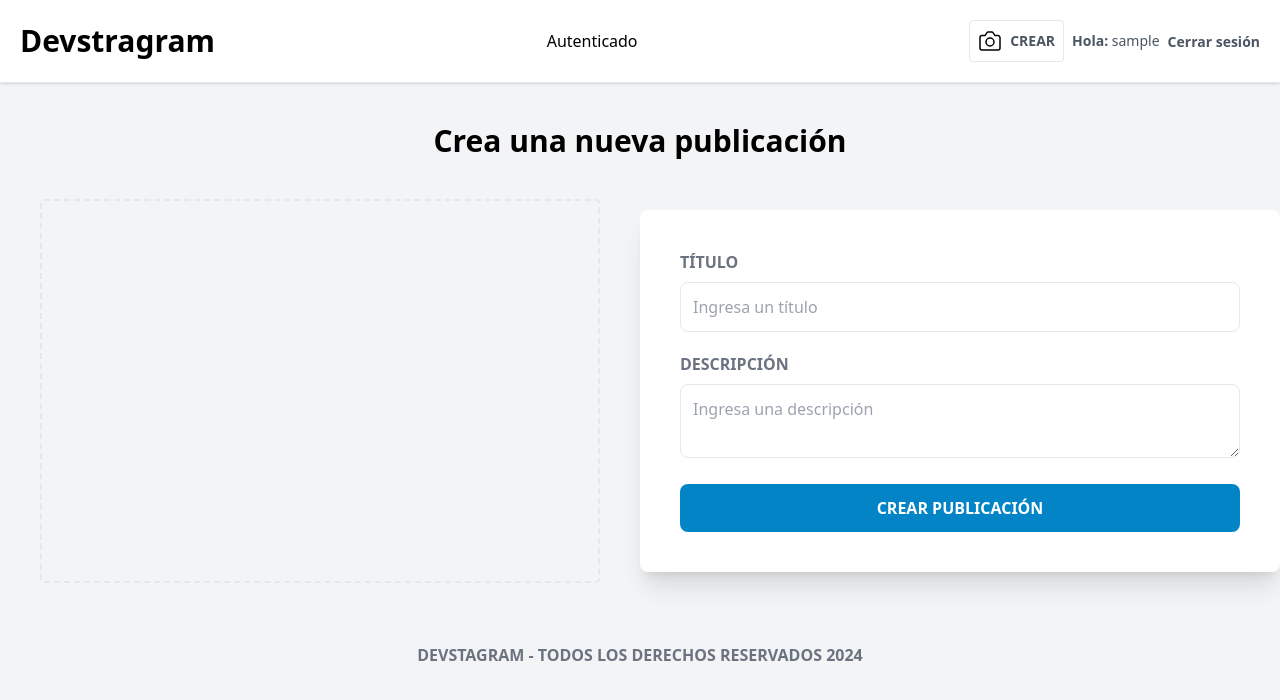
After one commit to maykchom/devstagram, a Laravel app: page /posts/create in a window 1280 px wide. The commit adds this page. Shown: the top 700 px of the page. Run offline with Laravel 9, Linux system fonts and the light colour scheme; the visitor is signed in with stand-in values (Sample User, id 1); style sheets or scripts are compiled from the project's sources; some libraries are stand-ins or nearby versions.

Commit message:
avance
se corrigió el login, se integró dropzone y se agregó vista de subir foto

```diff
--- a/app/Http/Controllers/LoginController.php
+++ b/app/Http/Controllers/LoginController.php
@@ -13,15 +13,17 @@ class LoginController extends Controller
 
     public function store(Request $request)
     {
+
         $this->validate($request,[
             'email' => 'required|email',
             'password' => 'required'
         ]);
 
-        if (!auth()->attempt($request->only('email', 'password'))) {
+
+        if (!auth()->attempt($request->only('email', 'password'), $request->remember)) {
             return back()->with('mensaje', 'Credenciales incorrectas');
         }
 
-        return redirect()->route('posts.index');
+        return redirect()->route('posts.index', auth()->user()->username);
     }
 }
--- a/app/Http/Controllers/PostController.php
+++ b/app/Http/Controllers/PostController.php
@@ -2,6 +2,7 @@
 
 namespace App\Http\Controllers;
 
+use App\Models\User;
 use Illuminate\Http\Request;
 
 class PostController extends Controller
@@ -12,8 +13,13 @@ class PostController extends Controller
         $this->middleware('auth');
     }
 
-    public function index()
+    public function index(User $user)
     {
-        return view('dashboard');
+        return view('dashboard', ['user'=>$user]);
+    }
+
+    public function create()
+    {
+        return view('posts.create');
     }
 }
--- a/composer.json
+++ b/composer.json
@@ -7,6 +7,7 @@
     "require": {
         "php": "^8.0.2",
         "guzzlehttp/guzzle": "^7.2",
+        "intervention/image": "^2.7",
         "laravel/framework": "^9.19",
         "laravel/sanctum": "^3.0",
         "laravel/tinker": "^2.7"
--- a/config/app.php
+++ b/config/app.php
@@ -194,7 +194,7 @@ return [
         // App\Providers\BroadcastServiceProvider::class,
         App\Providers\EventServiceProvider::class,
         App\Providers\RouteServiceProvider::class,
-
+        Intervention\Image\ImageServiceProvider::class
     ],
 
     /*
@@ -210,6 +210,7 @@ return [
 
     'aliases' => Facade::defaultAliases()->merge([
         // 'ExampleClass' => App\Example\ExampleClass::class,
+        'Image' => \Intervention\Image\Facades\Image::class
     ])->toArray(),
 
 ];
--- a/package.json
+++ b/package.json
@@ -12,5 +12,8 @@
         "postcss": "^8.4.40",
         "tailwindcss": "^3.4.7",
         "vite": "^4.0.0"
+    },
+    "dependencies": {
+        "dropzone": "^6.0.0-beta.2"
     }
 }
--- a/resources/js/app.js
+++ b/resources/js/app.js
@@ -1 +1,28 @@
-import './bootstrap';
+import Dropzone from "dropzone";
+
+Dropzone.autoDiscover = false;
+
+const dropzone = new Dropzone('#dropzone',{
+    dictDefaultMessage:'Sube aquí tu imagen',
+    acceptedFiles:".png,.jpg,.jpeg,.gif",
+    addRemoveLinks:true,
+    dictRemoveFile: 'Borrar archivo',
+    maxFiles:1,
+    uploadMultiple: false,
+});
+
+dropzone.on('sending', function(file, xhr, formData){
+    console.log(file);
+});
+
+dropzone.on('success', function(file, response){
+    console.log(response);
+});
+
+dropzone.on('error', function(file, message){
+    console.log(message);
+});
+
+dropzone.on('removedfile', function(){
+    console.log('Archivo eliminado');
+});
--- a/resources/views/auth/login.blade.php
+++ b/resources/views/auth/login.blade.php
@@ -33,6 +33,10 @@
             @enderror
             </div>
 
+            <div class="mb-5">
+                <input type="checkbox" name="remember" > <label class="text-gray-500 text-sm" >Mantener mi sesión abierta</label>
+            </div>
+
             <input type="submit" value="Iniciar sesión" class="bg-sky-600 hover:bg-sky-700 transition-colors cursor-pointer uppercase font-bold w-full p-3 text-white rounded-lg">
         </form>
     </div>
--- a/resources/views/layouts/app.blade.php
+++ b/resources/views/layouts/app.blade.php
@@ -3,7 +3,8 @@
     <head>
         <meta charset="utf-8">
         <meta name="viewport" content="width=device-width, initial-scale=1">
-
+        @stack('styles')
+        @vite('resources/js/app.js')
         <title>Devstagram - @yield('titulo')</title>
         @vite('resources/css/app.css')
 
@@ -13,10 +14,40 @@
             <div class="container mx-auto flex justify-between items-center">
                 <h1 class="text-3xl font-black">Devstragram</h1>
 
-                <nav class="flex gap-2 items-center">
-                    <a class="font-bold uppercase text-gray-600 text-sm" href="#">Login</a>
-                    <a class="font-bold uppercase text-gray-600 text-sm" href="{{route('register')}}">Crear cuenta</a>
-                </nav>
+                {{-- @if (auth()->user())
+                    <p>Auntenticado</p>
+                @else
+                    <p>No autenticado</p>
+                @endif --}}
+
+                @auth
+                    <p>Autenticado</p>
+                    <nav class="flex gap-2 items-center">
+                        <a href="{{route('posts.create')}}" class="flex items-center gap-2 bg-white border p-2 text-gray-600 rounded text-sm uppercase font-bold cursor-pointer">
+                            <svg width="24" height="24" viewBox="0 0 24 24" fill="none" xmlns="http://www.w3.org/2000/svg">
+                                <path d="M4 21H20C21.1046 21 22 20.1046 22 19V8.6C22 7.49543 21.1046 6.6 20 6.6L17 6.6L14.7983 3.4296C14.6115 3.16049 14.3046 3 13.977 3H10.023C9.6954 3 9.38855 3.16049 9.20166 3.4296L7 6.6L4 6.6C2.89543 6.6 2 7.49543 2 8.6V19C2 20.1046 2.89543 21 4 21Z" stroke="#000000" stroke-width="1.5" stroke-linecap="round" stroke-linejoin="round"></path>
+                                <path d="M16 13C16 15.2091 14.2091 17 12 17C9.79086 17 8 15.2091 8 13C8 10.7909 9.79086 9 12 9C14.2091 9 16 10.7909 16 13Z" stroke="#000000" stroke-width="1.5" stroke-linecap="round" stroke-linejoin="round"></path>
+                                </svg>
+                            Crear
+                        </a>
+                        <a class="font-bold  text-gray-600 text-sm" href="{{route('posts.index', auth()->user()->username)}}">Hola: <span class="font-normal">{{auth()->user()->username}}</span></a>
+
+                        <form action="{{route('logout')}}" method="POST">
+                            @csrf
+                            <button type="submit" class="font-bold  text-gray-600 text-sm">Cerrar sesión</button>
+                        </form>
+
+                    </nav>
+                @endauth
+
+                @guest
+                    <p>No autenticado</p>
+                    <nav class="flex gap-2 items-center">
+                        <a class="font-bold uppercase text-gray-600 text-sm" href="{{route('login')}}">Login</a>
+                        <a class="font-bold uppercase text-gray-600 text-sm" href="{{route('register')}}">Crear cuenta</a>
+                    </nav>
+                @endguest
+
             </div>
         </header>
 
@@ -29,4 +60,5 @@
             DevStagram - Todos los derechos reservados {{now()->year}}
         </footer>
     </body>
+
 </html>
--- /dev/null
+++ b/resources/views/posts/create.blade.php
@@ -0,0 +1,44 @@
+@extends('layouts.app')
+
+@section('titulo')
+    Crea una nueva publicación
+@endsection
+
+@push('styles')
+    <link rel="stylesheet" href="https://unpkg.com/dropzone@5/dist/min/dropzone.min.css" type="text/css" />
+@endpush
+
+@section('contenido')
+    <div class="md:flex md:items-center">
+        <div class="md:w-1/2 px-10">
+            <form action="{{route('imagenes.store')}}" method="POST" enctype="multipart/form-data" id="dropzone" class="dropzone border-dashed border-2 w-full h-96 rounded flex flex-col justify-center items-center">
+                @csrf
+            </form>
+        </div>
+
+        <div class="md:w-1/2 p-10 bg-white rounded-lg shadow-xl mt-10 md:mt-0">
+            <form action="{{route('register')}}" method="POST" novalidate>
+                @csrf
+
+                <div class="mb-5">
+                    <label for="titulo" class="mb-2 block uppercase text-gray-500 font-bold">Título</label>
+                    <input id="titulo" name="name" type="text" placeholder="Ingresa un título" class="border p-3 w-full rounded-lg @error('name') border-red-500 @enderror" value="{{old('name')}}"/>
+                    @error('name')
+                        <p class="bg-red-500 text-white my-2 rounded-lg text-sm p-2">{{$message}}</p>
+                    @enderror
+                </div>
+
+                <div class="mb-5">
+                    <label for="descripcion" class="mb-2 block uppercase text-gray-500 font-bold">Descripción</label>
+                    <textarea id="descripcion" name="descripcion" placeholder="Ingresa una descripción" class="border p-3 w-full rounded-lg @error('name') border-red-500 @enderror">{{old('título')}}</textarea>
+                    @error('name')
+                        <p class="bg-red-500 text-white my-2 rounded-lg text-sm p-2">{{$message}}</p>
+                    @enderror
+                </div>
+
+                <input type="submit" value="Crear publicación" class="bg-sky-600 hover:bg-sky-700 transition-colors cursor-pointer uppercase font-bold w-full p-3 text-white rounded-lg">
+            </form>
+
+        </div>
+    </div>
+@endsection
--- a/routes/web.php
+++ b/routes/web.php
@@ -1,8 +1,11 @@
 <?php
 
+use App\Http\Controllers\ImagenController;
 use App\Http\Controllers\LoginController;
+use App\Http\Controllers\LogoutController;
 use App\Http\Controllers\PostController;
 use App\Http\Controllers\RegisterController;
+use Illuminate\Auth\Events\Logout;
 use Illuminate\Support\Facades\Route;
 
 /*
@@ -26,4 +29,9 @@ Route::post('/register', [RegisterController::class, 'store']);
 Route::get('/login', [LoginController::class, 'index'])->name('login');
 Route::post('/login', [LoginController::class, 'store']);
 
-Route::get('/muro', [PostController::class, 'index'])->name('posts.index');
+Route::post('/logout', [LogoutController::class, 'store'])->name('logout');
+
+Route::get('/{user:username}', [PostController::class, 'index'])->name('posts.index');
+Route::get('/posts/create', [PostController::class, 'create'])->name('posts.create');
+
+Route::post('/imagenes',[ImagenController::class, 'store'])->name('imagenes.store');
```
Also changed, not shown: app/Http/Controllers/ImagenController.php (added, +13 -0 lines), app/Http/Controllers/LogoutController.php (added, +14 -0 lines), resources/js/bootstrap.js (deleted, +0 -35 lines), resources/views/dashboard.blade.php (+17 -7 lines), package-lock.json, 1 other file.
